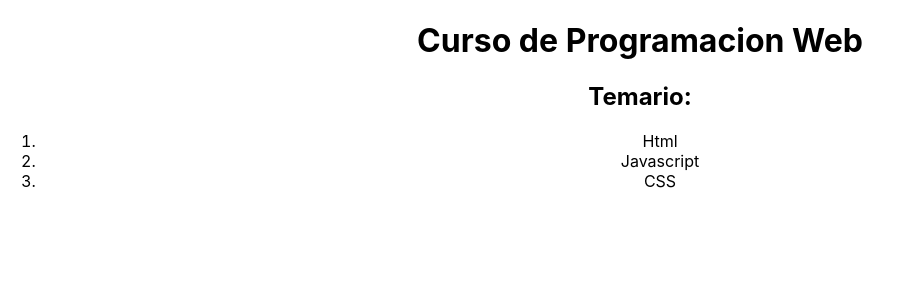
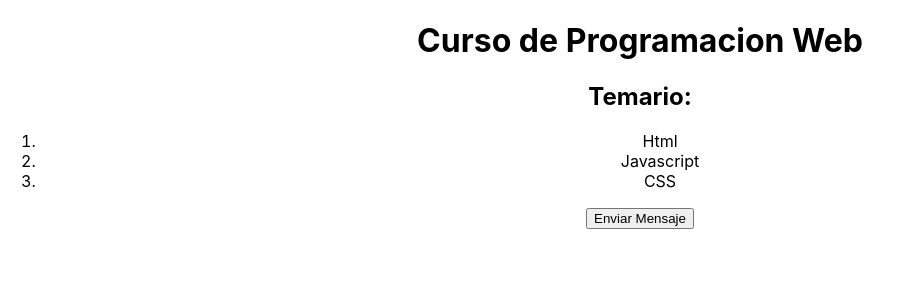
Before and after one commit to JuanGuevara90/TestIngeniousReact, a React (Create React App) app: page / in a window 1280 px wide. Shown: the top 300 px of the page, without its empty margins (0-903 px from the left). Built offline with nearby package versions, Linux system fonts and the light colour scheme.

Commit message:
Add button

```diff
--- a/src/App.js
+++ b/src/App.js
@@ -10,6 +10,7 @@ function App() {
 				<li>Javascript</li>
 				<li>CSS</li>
 			</ol>
+			<button>Enviar Mensaje</button>
 		</div>
 	);
 }
```
